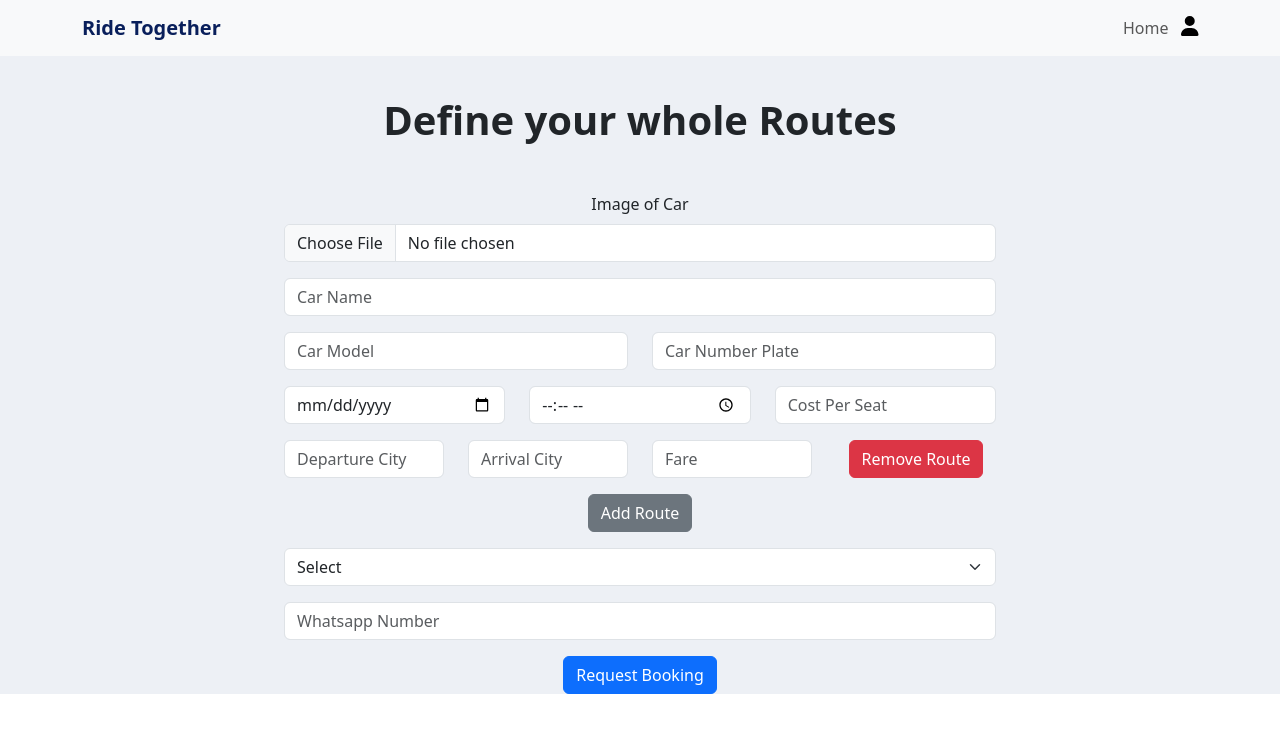
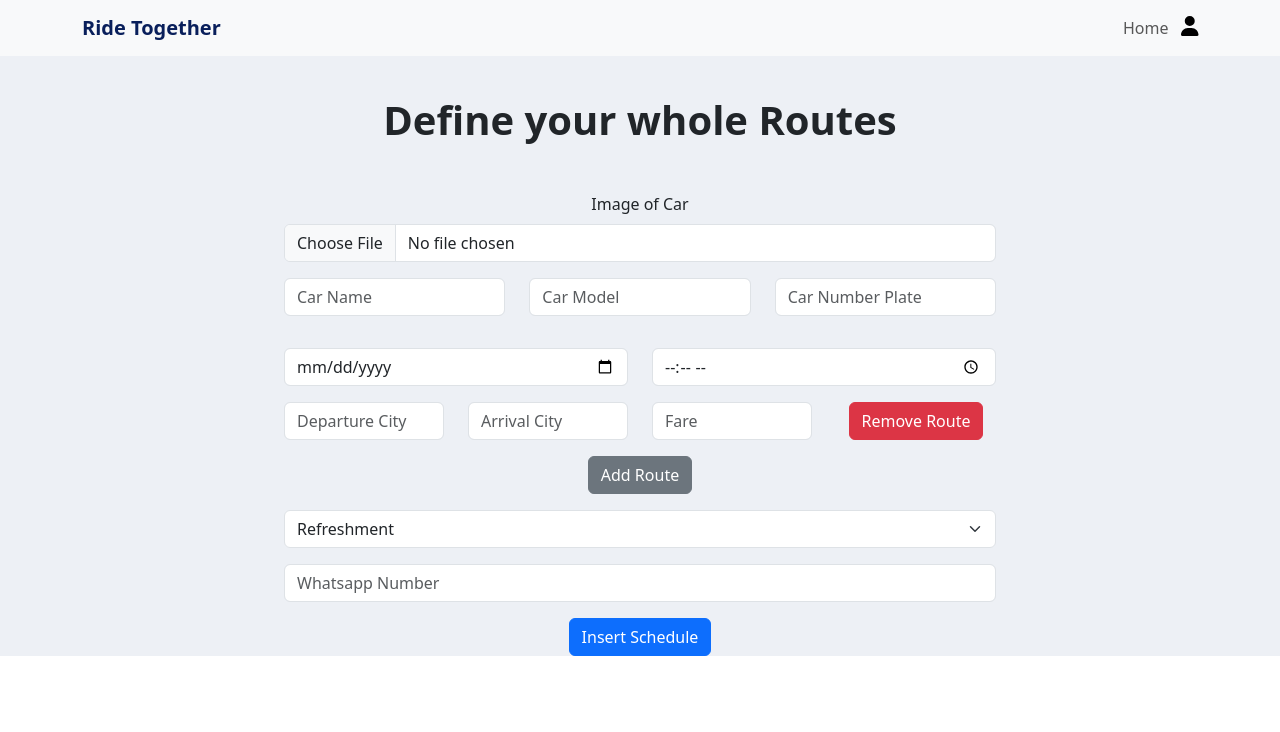
Before and after one commit to CodeWithMahad/rideTogether, a React (Create React App) app in the folder client/: page /DriverHome in a window 1280 px wide. Shown: the top 732 px of the page. Built offline with nearby package versions, Linux system fonts and the light colour scheme.

Commit message:
driver admin panel changes

```diff
--- a/client/src/Components/DriverHome.js
+++ b/client/src/Components/DriverHome.js
@@ -1,5 +1,6 @@
 import React, { useState } from 'react';
 import Navbar from './Navbar';
+import RideForm from './RideForm';
 
 export default function DriverHome() {
     const [image, setImage] = useState('');
@@ -58,10 +59,12 @@ export default function DriverHome() {
                                     <label htmlFor="image" className="form-label">Image of Car</label>
                                     <input type="file" className="form-control" id="image" onChange={(e) => setImage(e.target.value)} />
                                 </div>
-                                <div className="mb-3">
-                                    <input type="text" className="form-control" placeholder="Car Name" id="carName" value={carName} onChange={(e) => setCarName(e.target.value)} />
-                                </div>
                                 <div className="row mb-3">
+                                    <div className="col">
+                                        <div className="mb-3">
+                                            <input type="text" className="form-control" placeholder="Car Name" id="carName" value={carName} onChange={(e) => setCarName(e.target.value)} />
+                                        </div>
+                                    </div>
                                     <div className="col">
                                         <input type="text" className="form-control" placeholder="Car Model" id="carModel" value={carModel} onChange={(e) => setCarModel(e.target.value)} />
                                     </div>
@@ -75,9 +78,6 @@ export default function DriverHome() {
                                     </div>
                                     <div className="col">
                                         <input type="time" className="form-control" placeholder="Time" id="time" value={time} onChange={(e) => setTime(e.target.value)} />
-                                    </div>
-                                    <div className="col">
-                                        <input type="number" className="form-control" placeholder="Cost Per Seat" id="costPerSeat" value={costPerSeat} onChange={(e) => setCostPerSeat(e.target.value)} />
                                     </div>
                                 </div>
                                 {routes.map((route, index) => (
@@ -103,7 +103,7 @@ export default function DriverHome() {
                                 </div>
                                 <div className="mb-3">
                                     <select className="form-select" placeholder="Refreshment" id="refreshment" value={refreshment} onChange={(e) => setRefreshment(e.target.value)}>
-                                        <option value="">Select</option>
+                                        <option value="">Refreshment</option>
                                         <option value="Water">Water</option>
                                         <option value="Tea">Tea</option>
                                         <option value="Coffee">Coffee</option>
@@ -112,7 +112,7 @@ export default function DriverHome() {
                                 <div className="mb-3">
                                     <input type="tel" className="form-control" placeholder="Whatsapp Number" id="phoneNumber" value={phoneNumber} onChange={(e) => setPhoneNumber(e.target.value)} />
                                 </div>
-                                <button type="submit" className="btn btn-primary">Request Booking</button>
+                                <button type="submit" className="btn btn-primary">Insert Schedule</button>
                             </form>
                         </div>
                     </div>
--- /dev/null
+++ b/client/src/Components/RideForm.js
@@ -0,0 +1,37 @@
+import React, { useState } from 'react';
+
+function RideForm() {
+  const [rideDefined, setRideDefined] = useState(false);
+  const [rideTags, setRideTags] = useState('');
+
+  const handleDefineRide = () => {
+    // Logic to define ride schedule goes here
+    setRideDefined(true);
+  };
+
+  const handleUpdateForm = () => {
+    if (!rideDefined) return;
+    // Logic to update form goes here
+  };
+
+  const handleDeleteForm = () => {
+    if (!rideDefined) return;
+    // Logic to delete form goes here
+  };
+
+  return (
+    <div>
+      <button onClick={handleDefineRide}>Define Ride Schedule</button>
+      <form>
+        <label>
+          Ride Tags:
+          <input type="text" value={rideTags} onChange={e => setRideTags(e.target.value)} />
+        </label>
+      </form>
+      <button onClick={handleUpdateForm} disabled={!rideDefined}>Update Form</button>
+      <button onClick={handleDeleteForm} disabled={!rideDefined}>Delete Form</button>
+    </div>
+  );
+}
+
+export default RideForm;
```
